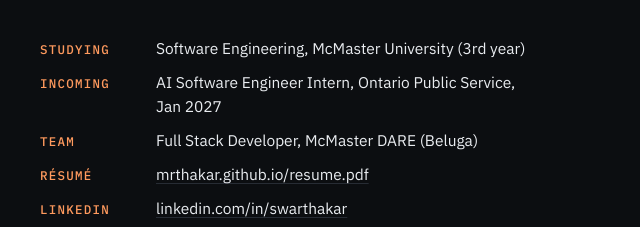
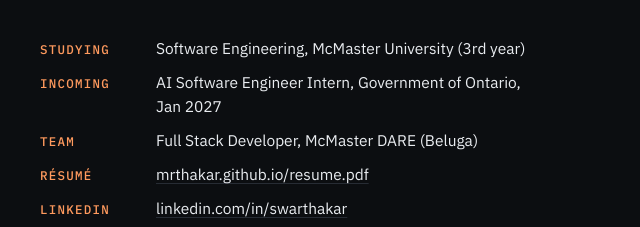
Before and after one commit to MrThakar/MrThakar.github.io, a plain HTML site: page index.html in a window 1280 px wide. Shown: the part 497-724 px from the top of the page, 640-1280 px from the left. Drawn offline with Linux system fonts and the light colour scheme.

Commit message:
Government of Ontario

```diff
--- a/index.html
+++ b/index.html
@@ -341,7 +341,7 @@ footer { padding-block: 48px 64px; }
     </div>
     <div class="facts">
       <div class="fact"><span class="label">Studying</span><span>Software Engineering, McMaster University (3rd year)</span></div>
-      <div class="fact"><span class="label">Incoming</span><span>AI Software Engineer Intern, Ontario Public Service, Jan 2027</span></div>
+      <div class="fact"><span class="label">Incoming</span><span>AI Software Engineer Intern, Government of Ontario, Jan 2027</span></div>
       <div class="fact"><span class="label">Team</span><span>Full Stack Developer, McMaster DARE (Beluga)</span></div>
       <div class="fact web-only"><span class="label">Résumé</span><span><a href="https://mrthakar.github.io/resume.pdf">mrthakar.github.io/resume.pdf</a></span></div>
       <div class="fact"><span class="label">LinkedIn</span><span><a href="https://www.linkedin.com/in/swarthakar">linkedin.com/in/swarthakar</a></span></div>
```
